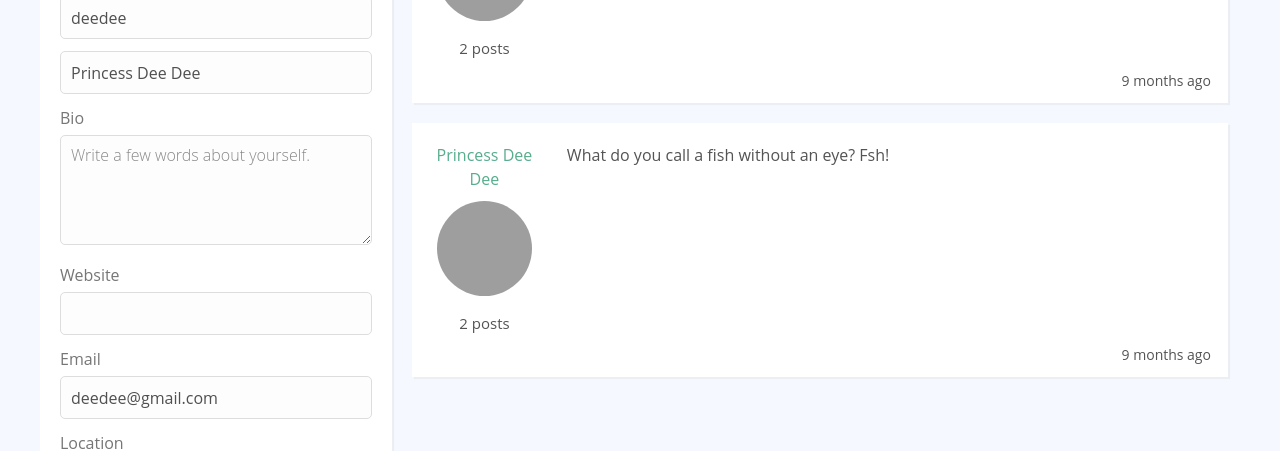
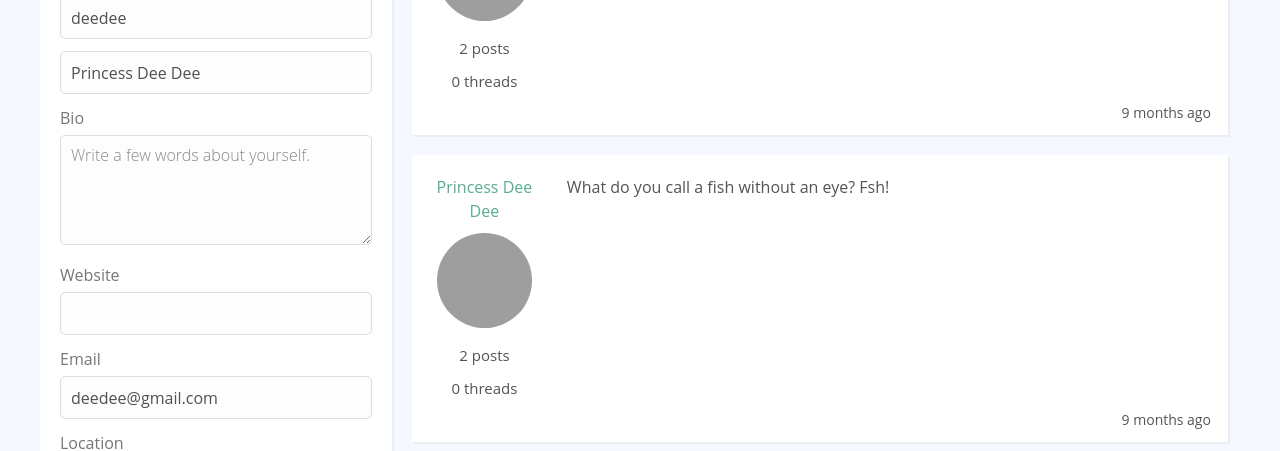
Before and after one commit to KimGreenbush/vue3-masterclass, a Vue app: page /profile/edit in a window 1280 px wide. Shown: the part 320-771 px from the top of the page. Built offline with nearby package versions, Linux system fonts and the light colour scheme; grey boxes are pictures that could not be loaded.

Commit message:
minor improvements to simplify code

```diff
--- a/src/components/PostEditor.vue
+++ b/src/components/PostEditor.vue
@@ -34,7 +34,7 @@ export default {
       const post = {
         text: this.newPostText,
       }
-      this.$emit("save", { post }) // accessible object with kv pair: eventData.post
+      this.$emit("save", { post }) // accessible object with kvp: eventData.post
       this.newPostText = ""
     },
   },
--- a/src/components/PostList.vue
+++ b/src/components/PostList.vue
@@ -13,7 +13,10 @@
         </a>
 
         <p class="desktop-only text-small">
-          {{ userPostNum(post.userId) }} posts
+          {{ userById(post.userId).postsCount }} posts
+        </p>
+        <p class="desktop-only text-small">
+          {{ userById(post.userId).threadsCount }} threads
         </p>
       </div>
 
@@ -33,7 +36,6 @@
 </template>
 
 <script>
-import {findById} from "@/helpers"
 
 export default {
   name: "PostList",
@@ -45,10 +47,7 @@ export default {
   },
   methods: {
     userById(userId) {
-      return findById(this.$store.state.users, userId)
-    },
-    userPostNum(userId) {
-      return this.$store.state.posts.filter((u) => u.userId === userId).length
+      return this.$store.getters.user(userId)
     },
   },
 }
--- a/src/components/ThreadList.vue
+++ b/src/components/ThreadList.vue
@@ -19,7 +19,7 @@
         </div>
 
         <div class="activity">
-          <p class="replies-count">{{ thread.posts.length }} {{ thread.posts.length == 1 ? "post": "posts"}}</p>
+          <p class="replies-count">{{ thread.repliesCount }} {{ thread.repliesCount == 1 ? "reply": "replies"}}</p>
 
           <img
             class="avatar-medium"
@@ -29,9 +29,9 @@
 
           <div>
             <p class="text-xsmall">
-              <a href="#">
+              <router-link :to="{ name: 'Profile' }">
                 {{ userById(postById(thread.lastPostId).userId).username }}
-              </a>
+              </router-link>
             </p>
             <p class="text-xsmall text-faded">
               <AppDate :timestamp="thread.lastPostAt" />
--- a/src/pages/Forum.vue
+++ b/src/pages/Forum.vue
@@ -38,9 +38,7 @@ export default {
       return findById(this.$store.state.forums, this.id);
     },
     threads() {
-      return this.$store.state.threads.filter(
-        (thread) => thread.forumId === this.id
-      )
+      return this.forum.threads.map(threadId => this.$store.getters.thread(threadId));
     },
   },
 }
--- a/src/pages/Profile.vue
+++ b/src/pages/Profile.vue
@@ -2,19 +2,21 @@
   <div class="container">
     <div class="flex-grid">
       <div class="col-3 push-top">
-        <UserProfileCard v-if="!edit" :user="user" />
-        <UserProfileCardEditor v-else :user="user" />
+        <UserProfileCard v-if="!edit && authUser" :user="authUser" />
+        <!-- <UserProfileCard v-else-if="!edit && !authUser" :user="user" /> -->
+        <UserProfileCardEditor v-else :user="authUser" />
       </div>
 
       <div class="col-7 push-top">
         <div class="profile-header">
-          <span class="text-lead"> {{ user.username }}'s recent activity </span>
+          <span class="text-lead"> {{ authUser.username || user.username }}'s recent activity </span>
           <a href="#">See only started threads?</a>
         </div>
 
         <hr />
 
-        <PostList :posts="user.posts" />
+        <PostList v-if="authUser" :posts="authUser.posts" />
+        <!-- <PostList v-else :posts="user.posts" /> -->
       </div>
     </div>
   </div>
@@ -40,7 +42,8 @@ export default {
     },
   },
   computed: {
-    ...mapGetters({ user: "authUser" }),
+    ...mapGetters({ authUser: "authUser" }),
+    //...mapGetters({ user: "user" }),
   },
 }
 </script>
--- a/src/router/index.js
+++ b/src/router/index.js
@@ -88,7 +88,7 @@ export default createRouter({
 	routes,
 	scrollBehavior(to) {
 		const scroll = {};
-		// one like if statement
+		// one line if statement
 		if (to.meta.toTop) scroll.top = 0;
 		if (to.meta.smoothScroll) scroll.behavior = "smooth";
 		return scroll;
--- a/src/store/index.js
+++ b/src/store/index.js
@@ -8,6 +8,7 @@ const makeAppendChildToParentMutation = ({ child, parent }) => {
 		resource[child] = resource[child] || []
 		if (child === "posts") {
 			resource.lastPostId = childId
+			resource.lastPostAt = findById(state[child], childId).publishedAt
 		} else if (child !== "contributors") {
 			resource.lastPostId = findById(state[child], childId).lastPostId
 		}
@@ -23,8 +24,12 @@ export default createStore({
 		authId: "Miej9zSGMRZKDvMXzfxjVOyv3RF3",
 	},
 	getters: {
-		authUser: (state) => {
-			const user = findById(state.users, state.authId)
+		authUser: (state, getters) => {
+			return getters.user(state.authId)
+		},
+		user: state => {
+			return (id) => {
+				const user = findById(state.users, id)
 				if (!user) return null
 				return {
 					...user,
@@ -41,6 +46,7 @@ export default createStore({
 					get threadsCount() {
 						return this.threads.length
 					},
+				}
 			}
 		},
 		thread: (state) => {
```
Lines whose indentation alone changed are shown as unchanged.
